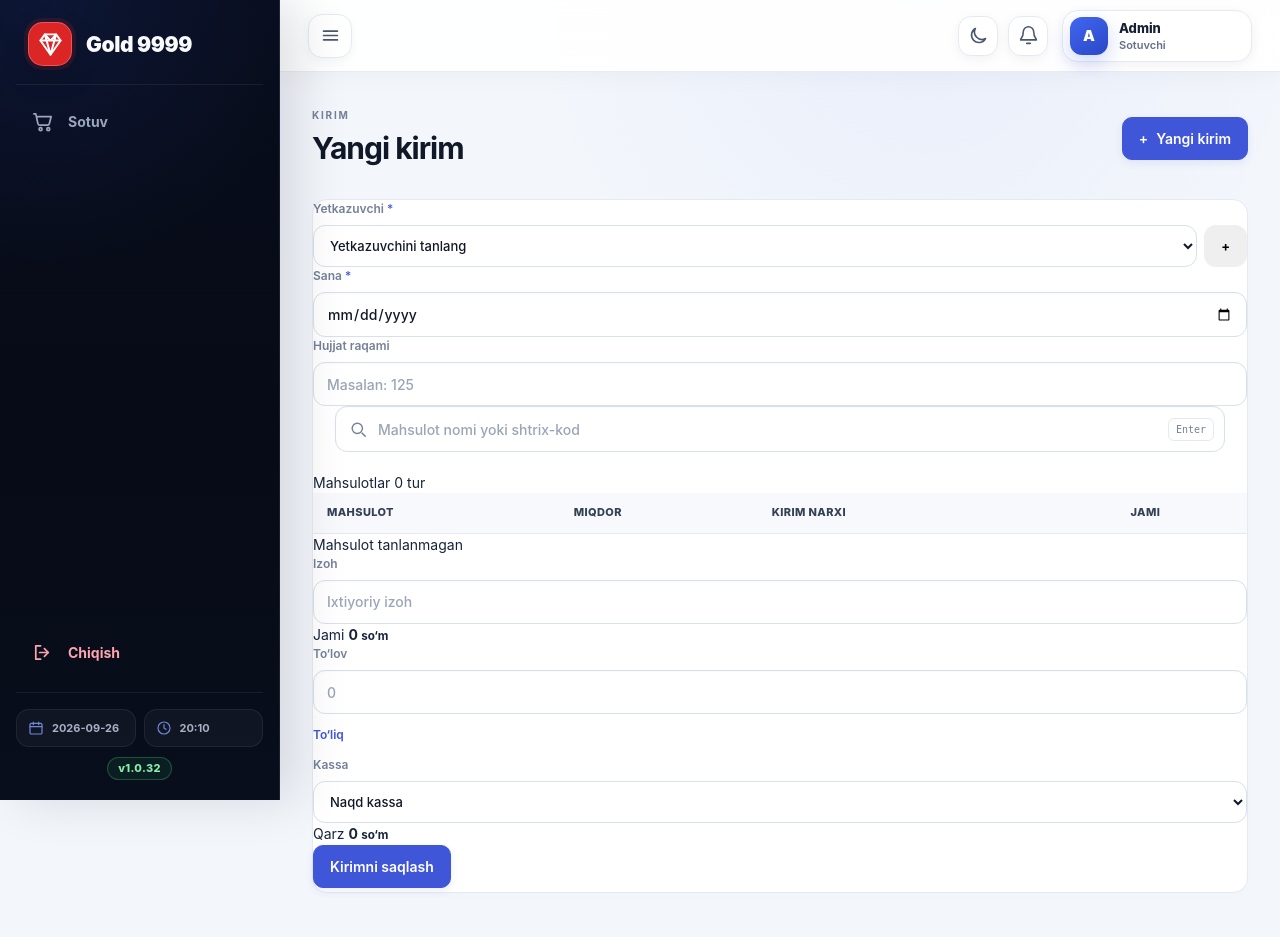
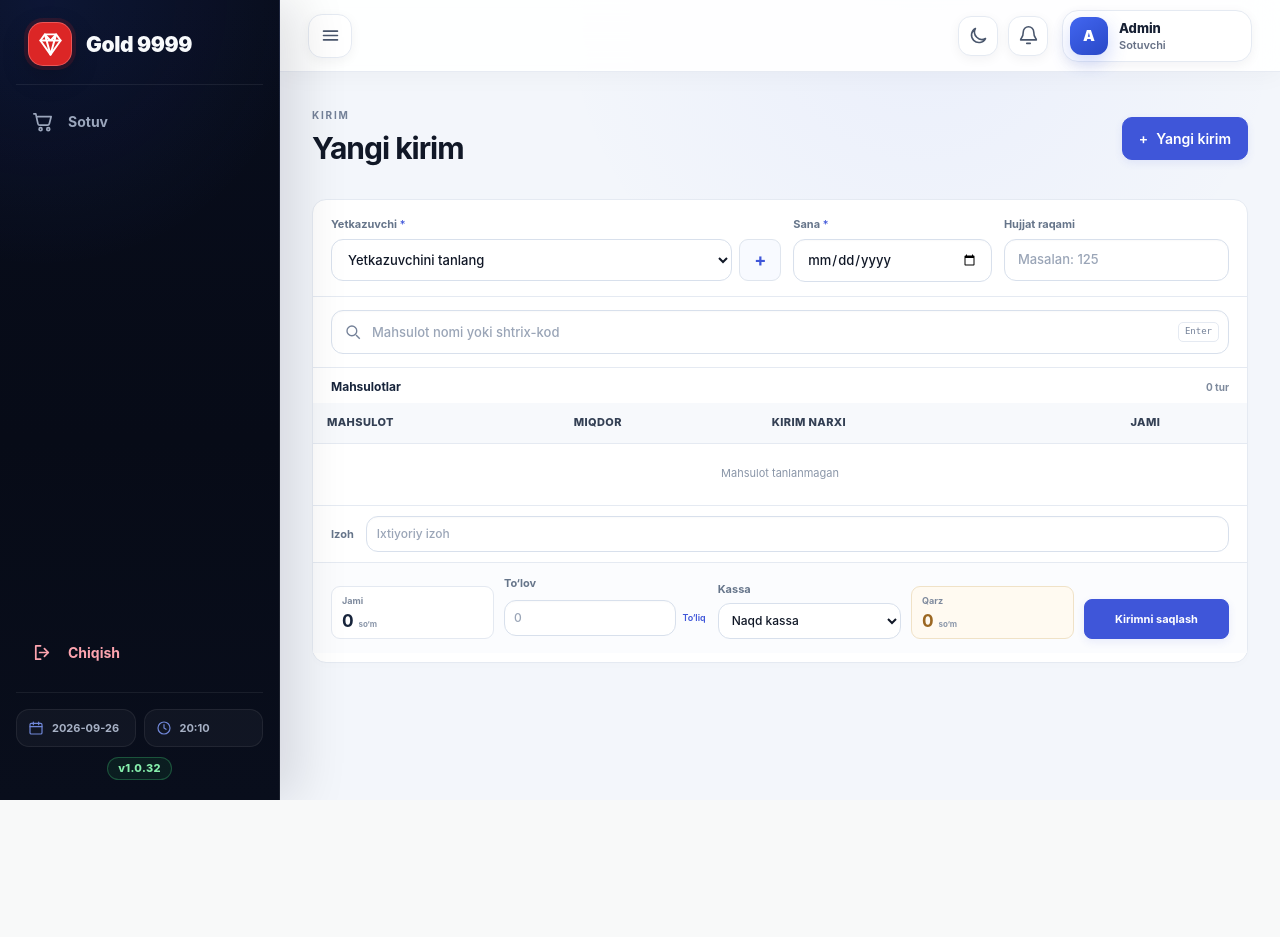
Before and after one commit to abbosxon300/GOLD9999, a Flask app: template templates/purchases/new.html in a window 1280 px wide. After the commit the page ends 800 px from the top, so only its background shows below. Run offline with Flask 3, Linux system fonts and the light colour scheme; the template is opened without the code that fills it, so the values that code supplies are empty; data comes from the database, SQL or seed files in the repository.

Commit message:
Apply Kirim simple V3: static/css/purchases.css

```diff
--- a/static/css/purchases.css
+++ b/static/css/purchases.css
@@ -48,183 +49,113 @@ body[data-theme=dark] .pw,body.dark-mode .pw,html[data-theme=dark] .pw{--pw-bg:#
   box-shadow:0 0 0 3px #d7696910;
 }
 
-#purchase-form .pw-entry-workspace{
+#purchase-form .pw-simple-entry{
+  overflow:visible;
+  border-radius:14px;
+}
+#purchase-form .pw-simple-meta{
   display:grid;
-  gap:12px;
-}
-#purchase-form .pw-entry-meta-card,
-#purchase-form .pw-products-card,
-#purchase-form .pw-entry-note,
-#purchase-form .pw-checkout{
-  border-radius:16px;
-  box-shadow:0 5px 18px rgba(23,36,59,.035);
-}
-#purchase-form .pw-entry-meta-card{
-  padding:16px 18px 17px;
-}
-#purchase-form .pw-entry-section-head{
-  display:flex;
-  align-items:center;
-  justify-content:space-between;
-  gap:16px;
-  margin-bottom:13px;
-}
-#purchase-form .pw-entry-section-head>div{
-  display:flex;
-  align-items:center;
-  gap:9px;
-  min-width:0;
-}
-#purchase-form .pw-entry-section-head h2{
-  margin:0;
-  font-size:15px;
-  letter-spacing:-.2px;
-}
-#purchase-form .pw-entry-section-head>span{
-  color:var(--pw-muted);
-  font-size:10px;
-  font-weight:650;
-}
-#purchase-form .pw-entry-index{
-  width:27px;
-  height:27px;
-  display:inline-grid;
-  place-items:center;
-  flex:0 0 27px;
-  border-radius:8px;
-  background:#edf1ff;
-  color:var(--pw-accent);
-  font-size:10px;
-  font-weight:800;
-  letter-spacing:.04em;
-}
-
-#purchase-form .pw-entry-meta-grid{
-  display:grid;
-  grid-template-columns:minmax(300px,1.6fr) minmax(155px,.7fr) minmax(190px,.8fr);
+  grid-template-columns:minmax(320px,1.7fr) minmax(150px,.75fr) minmax(180px,.85fr);
   gap:12px;
   align-items:start;
+  padding:16px 18px 14px;
+  border-bottom:1px solid var(--pw-line);
 }
-#purchase-form .pw-entry-field{
+#purchase-form .pw-simple-field{
   gap:6px;
 }
-#purchase-form .pw-entry-field>span{
+#purchase-form .pw-simple-field>span,
+#purchase-form .pw-simple-note>span,
+#purchase-form .pw-simple-pay>span,
+#purchase-form .pw-simple-method>span{
   color:#66758a;
   font-size:11px;
   font-weight:700;
 }
-#purchase-form .pw-entry-field input,
-#purchase-form .pw-entry-field select{
-  min-height:43px;
-  border-radius:10px;
+#purchase-form .pw-simple-field input,
+#purchase-form .pw-simple-field select{
+  min-height:42px;
+  border-radius:9px;
   background:#fff;
   font-size:13px;
 }
 #purchase-form .pw-inline{
   gap:7px;
 }
-#purchase-form .pw-entry-add-supplier{
-  width:43px;
-  height:43px;
-  flex:0 0 43px;
+#purchase-form .pw-simple-add{
+  width:42px;
+  height:42px;
+  flex:0 0 42px;
   display:grid;
   place-items:center;
   padding:0;
   border:1px solid #dfe5ee;
-  border-radius:10px;
+  border-radius:9px;
   background:#f8faff;
   color:var(--pw-accent);
   font-size:18px;
-  font-weight:500;
   cursor:pointer;
-  transition:.15s ease;
 }
-#purchase-form .pw-entry-add-supplier:hover{
-  border-color:#bdc8f3;
+#purchase-form .pw-simple-add:hover{
+  border-color:#c4cef1;
   background:#eef2ff;
 }
 
-#purchase-form .pw-products-card{
+#purchase-form .pw-simple-search{
   position:relative;
-  overflow:visible;
-}
-#purchase-form .pw-products-head{
-  margin:0;
-  padding:15px 18px 0;
-}
-#purchase-form .pw-products-head #pw-item-count{
-  display:inline-flex;
-  align-items:center;
-  min-height:25px;
-  padding:4px 9px;
-  border-radius:999px;
-  background:#f1f4f9;
-  color:#68768b;
-  font-size:10px;
-  font-weight:750;
-}
-#purchase-form .pw-entry-product-search{
-  position:relative;
-  padding:12px 18px 13px;
-}
-#purchase-form .pw-entry-product-search>label{
-  margin-bottom:6px;
-  color:#66758a;
-  font-size:11px;
-  font-weight:700;
+  padding:13px 18px;
+  border-bottom:1px solid var(--pw-line);
 }
 #purchase-form .pw-search-box input{
-  height:46px;
-  padding-left:42px;
-  padding-right:62px;
-  border-radius:11px;
-  background:#fbfcff;
-  font-size:14px;
+  height:44px;
+  padding-left:40px;
+  padding-right:58px;
+  border-radius:9px;
+  background:#fbfcfe;
+  font-size:13px;
 }
 #purchase-form .pw-search-box>svg{
-  left:14px;
-  width:19px;
-  height:19px;
+  left:13px;
+  width:18px;
+  height:18px;
 }
 #purchase-form .pw-search-box kbd{
-  right:11px;
-  padding:3px 7px;
-  border-radius:6px;
+  right:10px;
+  padding:2px 6px;
+  border-radius:5px;
   background:#fff;
-  font-size:10px;
+  font-size:9px;
 }
-
 #purchase-form #pw-results{
   left:18px;
   right:18px;
-  top:78px;
-  max-height:330px;
-  padding:6px;
-  overflow:auto;
+  top:62px;
+  max-height:300px;
+  padding:5px;
   border:1px solid #dfe5ef;
-  border-radius:12px;
+  border-radius:10px;
   background:#fff;
-  box-shadow:0 18px 44px rgba(22,36,59,.16);
+  box-shadow:0 16px 36px rgba(22,36,59,.15);
 }
 #purchase-form .pw-result{
   display:grid;
   grid-template-columns:minmax(0,1fr) auto;
   align-items:center;
-  gap:16px;
-  padding:10px 11px;
+  gap:14px;
+  padding:9px 10px;
   border:1px solid transparent;
-  border-radius:9px;
+  border-radius:8px;
 }
 #purchase-form .pw-result:hover,
 #purchase-form .pw-result[aria-selected=true]{
   border-color:#dfe5ff;
-  background:#f5f7ff;
+  background:#f6f8ff;
 }
 #purchase-form .pw-result-main{
   min-width:0;
   display:flex;
   align-items:center;
-  gap:10px;
+  gap:9px;
 }
 #purchase-form .pw-result-name{
   min-width:0;
@@ -234,55 +165,68 @@ body[data-theme=dark] .pw,body.dark-mode .pw,html[data-theme=dark] .pw{--pw-bg:#
   white-space:nowrap;
   text-overflow:ellipsis;
   color:#18243a;
-  font-size:13px;
+  font-size:12px;
   font-weight:750;
 }
 #purchase-form .pw-result-category{
   display:inline-flex;
-  padding:3px 6px;
-  border-radius:6px;
-  background:#f0f3f8;
+  padding:2px 6px;
+  border-radius:5px;
+  background:#f1f4f8;
   color:#6c788b;
-  font-size:9px;
+  font-size:8px;
   font-weight:750;
   white-space:nowrap;
 }
 #purchase-form .pw-result-meta{
   display:grid;
   grid-template-columns:auto auto;
-  gap:18px;
+  gap:16px;
   text-align:right;
-}
-#purchase-form .pw-result-meta span{
-  display:block;
 }
 #purchase-form .pw-result-meta small{
   display:block;
-  margin-bottom:2px;
+  margin-bottom:1px;
   color:#8793a5;
   font-size:8px;
   font-weight:700;
   text-transform:uppercase;
-  letter-spacing:.04em;
 }
 #purchase-form .pw-result-meta strong{
   color:#21304a;
-  font-size:12px;
+  font-size:11px;
   font-variant-numeric:tabular-nums;
 }
 #purchase-form .pw-result-stock strong{
   color:#2e7d63;
 }
 
+#purchase-form .pw-simple-table-head{
+  display:flex;
+  align-items:center;
+  justify-content:space-between;
+  gap:12px;
+  padding:10px 18px 7px;
+}
+#purchase-form .pw-simple-table-head>span:first-child{
+  color:#17243b;
+  font-size:12px;
+  font-weight:750;
+}
+#purchase-form .pw-simple-table-head #pw-item-count{
+  color:#7e8a9d;
+  font-size:10px;
+  font-weight:700;
+}
 #purchase-form .pw-entry-table{
-  min-width:620px;
+  min-width:600px;
 }
 #purchase-form .pw-entry-table th{
-  padding:10px 14px;
+  padding:9px 14px;
   font-size:9px;
 }
 #purchase-form .pw-entry-table td{
-  padding:10px 14px;
+  padding:9px 14px;
 }
 #purchase-form .pw-entry-table th:first-child,
 #purchase-form .pw-entry-table td:first-child{
@@ -291,265 +235,190 @@ body[data-theme=dark] .pw,body.dark-mode .pw,html[data-theme=dark] .pw{--pw-bg:#
 #purchase-form .pw-entry-table td:first-child{
   min-width:220px;
 }
-#purchase-form .pw-entry-table td:first-child strong{
-  color:#17243b;
-  font-size:12px;
-  font-weight:750;
-}
-#purchase-form .pw-entry-table td:first-child small{
-  margin-top:3px;
-  font-size:9px;
-}
 #purchase-form .pw-entry-table input{
-  min-height:36px;
-  border-radius:8px;
+  min-height:34px;
+  border-radius:7px;
   background:#fbfcfe;
 }
 #purchase-form .pw-entry-table input[data-field=unit_cost_uzs]{
-  width:125px;
+  width:120px;
 }
-#purchase-form .pw-entry-empty{
-  min-height:84px;
-  display:flex;
-  align-items:center;
-  justify-content:center;
-  gap:12px;
-  padding:15px 20px 18px;
-  text-align:left;
-}
-#purchase-form .pw-entry-empty .pw-empty-icon{
-  width:36px;
-  height:36px;
-  flex:0 0 36px;
-  border-radius:10px;
-  font-size:20px;
-}
-#purchase-form .pw-entry-empty h3{
-  margin:0 0 3px;
-  font-size:13px;
-}
-#purchase-form .pw-entry-empty p{
-  margin:0;
-  font-size:10px;
-}
-#purchase-form .pw-entry-cart-footer{
-  min-height:38px;
-  padding:9px 18px;
-  background:#fbfcfe;
+#purchase-form .pw-simple-empty{
+  padding:21px 18px 24px;
+  color:#8a96a8;
+  font-size:11px;
+  text-align:center;
 }
 
-#purchase-form .pw-entry-note{
+#purchase-form .pw-simple-note{
   display:grid;
   grid-template-columns:auto minmax(0,1fr);
   align-items:center;
-  gap:14px;
-  padding:10px 14px;
-  color:#66758a;
-  font-size:10px;
-  font-weight:700;
+  gap:12px;
+  padding:10px 18px;
+  border-top:1px solid var(--pw-line);
 }
-#purchase-form .pw-entry-note textarea{
-  min-height:38px;
-  height:38px;
-  padding:8px 11px;
+#purchase-form .pw-simple-note input{
+  min-height:36px;
+  padding:7px 10px;
   border:0;
   border-left:1px solid var(--pw-line);
   border-radius:0;
   background:transparent;
   font-size:12px;
-  resize:none;
 }
-#purchase-form .pw-entry-note textarea:focus{
+#purchase-form .pw-simple-note input:focus{
   border-color:var(--pw-accent);
   box-shadow:none;
 }
 
-#purchase-form .pw-checkout{
-  padding:14px 16px 12px;
-  border-color:#dce3f2;
-  background:
-    linear-gradient(180deg,#ffffff 0%,#fbfcff 100%);
-}
-#purchase-form .pw-checkout-head{
-  display:flex;
-  align-items:end;
-  justify-content:space-between;
-  gap:16px;
-  margin-bottom:11px;
-}
-#purchase-form .pw-checkout-head h2{
-  margin:2px 0 0;
-  font-size:15px;
-}
-#purchase-form .pw-checkout-head>small{
-  color:#8a96a8;
-  font-size:9px;
-  font-weight:600;
-}
-#purchase-form .pw-checkout-grid{
+#purchase-form .pw-simple-totalbar{
   display:grid;
-  grid-template-columns:minmax(150px,.9fr) minmax(175px,1fr) minmax(170px,.9fr) minmax(150px,.9fr) auto;
+  grid-template-columns:minmax(140px,.8fr) minmax(180px,1fr) minmax(165px,.9fr) minmax(140px,.8fr) auto;
   gap:10px;
   align-items:end;
+  padding:12px 18px 14px;
+  border-top:1px solid var(--pw-line);
+  background:#fbfcfe;
 }
-#purchase-form .pw-checkout-grid.is-edit{
+#purchase-form .pw-simple-totalbar.is-edit{
   grid-template-columns:repeat(3,minmax(150px,1fr)) auto;
 }
-#purchase-form .pw-checkout-stat,
-#purchase-form .pw-checkout-field{
+#purchase-form .pw-simple-money,
+#purchase-form .pw-simple-pay,
+#purchase-form .pw-simple-method{
   min-width:0;
-  min-height:62px;
+}
+#purchase-form .pw-simple-money{
+  min-height:52px;
   display:flex;
   flex-direction:column;
   justify-content:center;
-  gap:5px;
-  padding:8px 10px;
-  border:1px solid #e5eaf2;
-  border-radius:10px;
+  gap:4px;
+  padding:7px 10px;
+  border:1px solid #e4e9f1;
+  border-radius:9px;
   background:#fff;
 }
-#purchase-form .pw-checkout-stat>span,
-#purchase-form .pw-checkout-field>span{
+#purchase-form .pw-simple-money>span{
   color:#7e8a9d;
   font-size:9px;
-  font-weight:750;
+  font-weight:700;
 }
-#purchase-form .pw-checkout-stat strong{
+#purchase-form .pw-simple-money strong{
   color:#17243b;
-  font-size:20px;
+  font-size:18px;
   line-height:1.05;
-  letter-spacing:-.5px;
   font-variant-numeric:tabular-nums;
   overflow-wrap:anywhere;
 }
-#purchase-form .pw-checkout-stat strong small{
+#purchase-form .pw-simple-money small{
   color:#8b97aa;
-  font-size:9px;
+  font-size:8px;
   font-weight:650;
-  letter-spacing:0;
 }
-#purchase-form .pw-checkout-debt{
+#purchase-form .pw-simple-debt{
   border-color:#f0e2c7;
   background:#fffaf1;
 }
-#purchase-form .pw-checkout-debt strong{
+#purchase-form .pw-simple-debt strong{
   color:#9b6722;
 }
-#purchase-form .pw-checkout-field input,
-#purchase-form .pw-checkout-field select{
-  min-height:34px;
-  padding:6px 8px;
+#purchase-form .pw-simple-pay,
+#purchase-form .pw-simple-method{
+  gap:5px;
+}
+#purchase-form .pw-simple-pay-input{
+  display:grid;
+  grid-template-columns:minmax(0,1fr) auto;
+  gap:5px;
+  align-items:center;
+}
+#purchase-form .pw-simple-pay input,
+#purchase-form .pw-simple-method select{
+  min-height:36px;
+  padding:7px 9px;
   border-radius:8px;
-  background:#fbfcfe;
+  background:#fff;
   font-size:12px;
 }
-#purchase-form .pw-checkout-input-action{
-  display:grid;
-  grid-template-columns:minmax(0,1fr) auto;
-  gap:6px;
-  align-items:center;
-}
-#purchase-form .pw-checkout-input-action .pw-pay-all{
-  margin:0;
+#purchase-form .pw-simple-pay-input .pw-clear{
   padding:4px 2px;
   font-size:9px;
 }
-#purchase-form .pw-checkout-actions{
+#purchase-form .pw-simple-actions{
   min-width:145px;
   display:grid;
-  gap:6px;
+  gap:5px;
 }
-#purchase-form .pw-checkout-actions .pw-button{
-  min-height:34px;
-  padding:7px 12px;
-  border-radius:9px;
+#purchase-form .pw-simple-actions .pw-button{
+  min-height:40px;
+  padding:8px 14px;
+  border-radius:8px;
   font-size:11px;
-}
-#purchase-form .pw-checkout-actions .pw-primary{
-  min-height:40px;
   font-weight:750;
 }
-#purchase-form .pw-checkout-hint{
-  margin:7px 0 0!important;
-  color:#8b97aa;
-  font-size:9px;
-}
-#purchase-form .pw-checkout-error{
-  margin-top:7px!important;
+#purchase-form .pw-simple-error{
+  margin:0!important;
+  padding:8px 18px 11px;
+  border-top:1px solid #f1d8d8;
+  background:#fff8f8;
 }
 #purchase-form .pw-draft-status{
-  margin-top:4px;
+  display:block;
+  margin:0;
+  padding:0 18px 9px;
   text-align:left;
   font-size:9px;
 }
 
-body.dark-mode #purchase-form .pw-entry-field input,
-body.dark-mode #purchase-form .pw-entry-field select,
+body.dark-mode #purchase-form .pw-simple-field input,
+body.dark-mode #purchase-form .pw-simple-field select,
 body.dark-mode #purchase-form .pw-result,
-body.dark-mode #purchase-form .pw-checkout-stat,
-body.dark-mode #purchase-form .pw-checkout-field,
-body.dark-mode #purchase-form .pw-checkout{
+body.dark-mode #purchase-form .pw-simple-money,
+body.dark-mode #purchase-form .pw-simple-pay input,
+body.dark-mode #purchase-form .pw-simple-method select,
+body.dark-mode #purchase-form #pw-results{
   border-color:#2a3850;
   background:#172235;
   color:#e5eaf5;
 }
 body.dark-mode #purchase-form .pw-result-name strong,
 body.dark-mode #purchase-form .pw-result-meta strong,
-body.dark-mode #purchase-form .pw-checkout-stat strong{
+body.dark-mode #purchase-form .pw-simple-money strong{
   color:#e5eaf5;
 }
-body.dark-mode #purchase-form #pw-results{
-  border-color:#2a3850;
-  background:#172235;
-}
-body.dark-mode #purchase-form .pw-result:hover,
-body.dark-mode #purchase-form .pw-result[aria-selected=true]{
-  border-color:#3d4e72;
-  background:#1d2a42;
+body.dark-mode #purchase-form .pw-simple-debt{
+  background:#30291d;
 }
 body.dark-mode #purchase-form .pw-result-category{
   background:#22304a;
   color:#aebbd0;
 }
-body.dark-mode #purchase-form .pw-checkout-debt{
-  background:#30291d;
-}
-body.dark-mode #purchase-form .pw-entry-note textarea{
-  color:#e5eaf5;
-}
 
-@media(max-width:1180px){
-  #purchase-form .pw-entry-meta-grid{
-    grid-template-columns:minmax(260px,1.4fr) minmax(150px,.75fr) minmax(170px,.85fr);
+@media(max-width:1050px){
+  #purchase-form .pw-simple-totalbar{
+    grid-template-columns:repeat(4,minmax(130px,1fr));
   }
-  #purchase-form .pw-checkout-grid{
-    grid-template-columns:repeat(4,minmax(140px,1fr));
-  }
-  #purchase-form .pw-checkout-actions{
+  #purchase-form .pw-simple-actions{
     grid-column:1/-1;
     grid-template-columns:1fr auto;
-  }
-  #purchase-form .pw-checkout-actions .pw-primary{
-    min-width:220px;
   }
 }
 
 @media(max-width:820px){
-  #purchase-form .pw-entry-meta-grid{
+  #purchase-form .pw-simple-meta{
     grid-template-columns:1fr 1fr;
   }
-  #purchase-form .pw-entry-supplier{
+  #purchase-form .pw-simple-supplier{
     grid-column:1/-1;
   }
-  #purchase-form .pw-checkout-grid,
-  #purchase-form .pw-checkout-grid.is-edit{
+  #purchase-form .pw-simple-totalbar,
+  #purchase-form .pw-simple-totalbar.is-edit{
     grid-template-columns:1fr 1fr;
   }
-  #purchase-form .pw-checkout-actions{
+  #purchase-form .pw-simple-actions{
     grid-column:1/-1;
-  }
-  #purchase-form .pw-result-meta{
-    gap:10px;
   }
 }
 
```
Also changed, not shown: other parts of static/css/purchases.css (+28 -38 lines).
